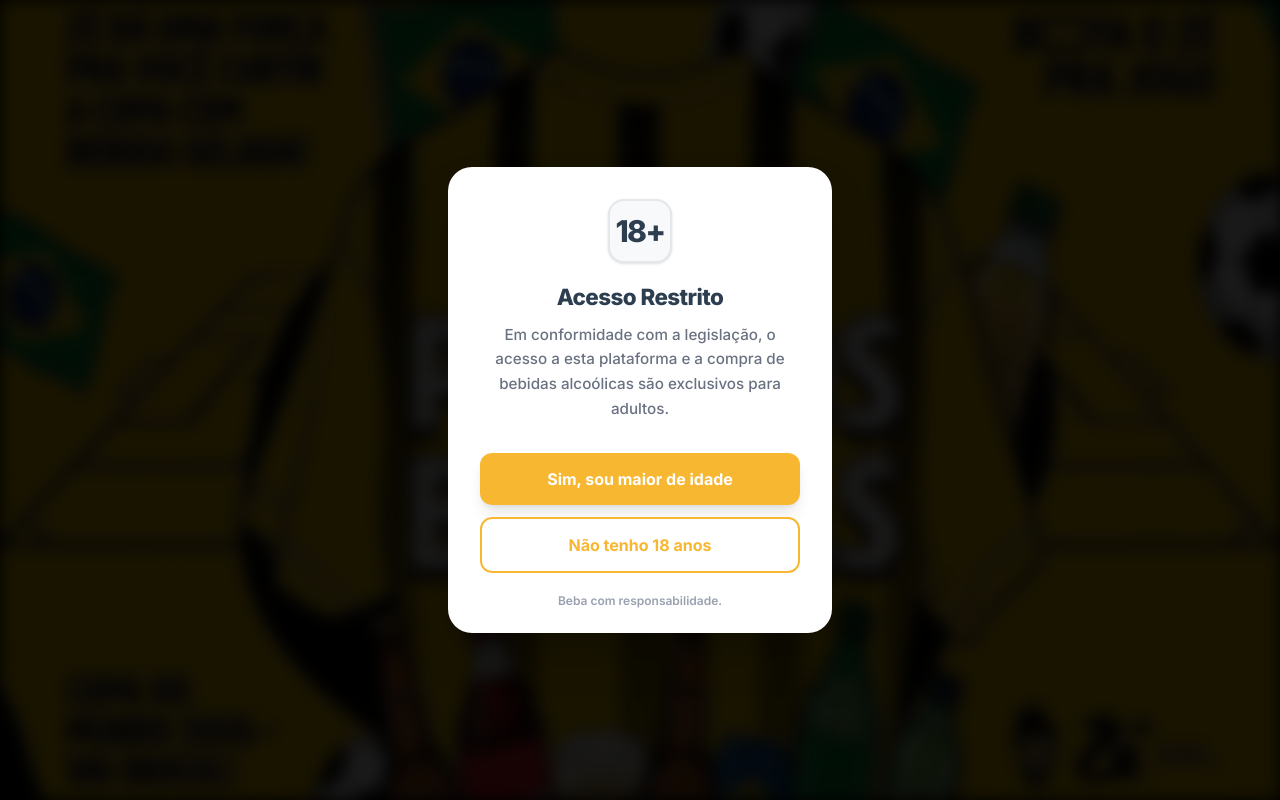
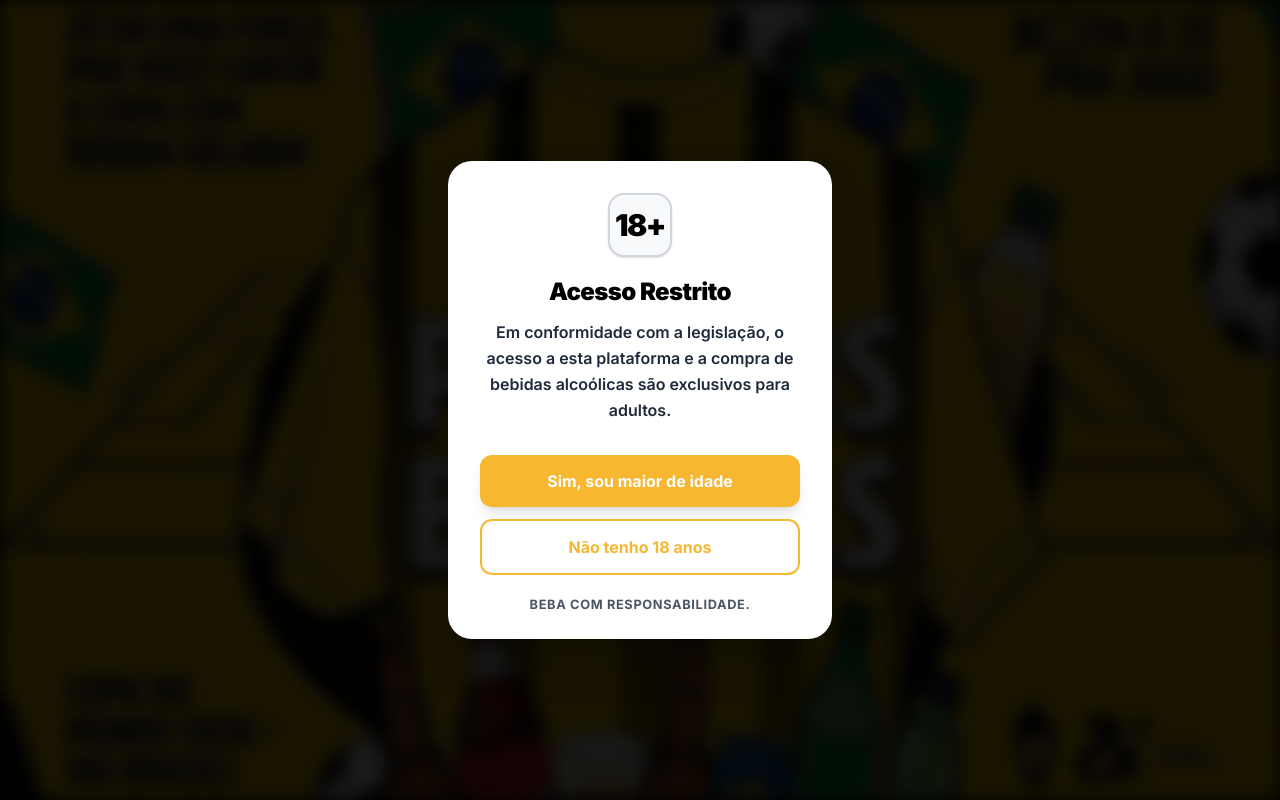
Before and after one commit to samiinunes19-gif/pedidin, a Next.js app: page / in a window 1280 px wide. Built offline with nearby package versions, Linux system fonts and the light colour scheme; no server answers.

Commit message:
style: improve typography and text colors in age gate

```diff
--- a/app/components/age-gate-wrapper.tsx
+++ b/app/components/age-gate-wrapper.tsx
@@ -28,13 +28,13 @@ function AccessModal({ onConfirm, onDeny }: { onConfirm: () => void; onDeny: ()
       <ModalBackground />
       <div className="fixed inset-0 z-[9999] flex items-center justify-center p-4">
         <div className="bg-white rounded-[1.5rem] p-8 max-w-sm w-full text-center shadow-2xl relative overflow-hidden pb-6">
-          <div className="w-16 h-16 mx-auto mb-5 bg-[#F8F9FA] border-2 border-gray-200 rounded-2xl flex items-center justify-center shadow-sm">
-            <span className="text-3xl font-extrabold text-[#2C3E50] tracking-tighter">18+</span>
+          <div className="w-16 h-16 mx-auto mb-5 bg-[#F8F9FA] border-2 border-gray-300 rounded-2xl flex items-center justify-center shadow-sm">
+            <span className="text-3xl font-black text-black tracking-tighter">18+</span>
           </div>
-          <h1 className="text-[#2C3E50] text-[1.4rem] leading-tight font-extrabold mb-3 font-inter tracking-tight">
+          <h1 className="text-black text-[1.5rem] leading-tight font-black mb-3 font-inter tracking-tight">
             Acesso Restrito
           </h1>
-          <p className="text-gray-500 text-[0.95rem] mb-8 leading-relaxed px-1 font-medium">
+          <p className="text-gray-800 text-[1rem] mb-8 leading-relaxed px-1 font-semibold">
             Em conformidade com a legislação, o acesso a esta plataforma e a compra de bebidas alcoólicas são exclusivos para adultos.
           </p>
           <div className="flex flex-col gap-3 mb-5 mt-5">
@@ -51,7 +51,7 @@ function AccessModal({ onConfirm, onDeny }: { onConfirm: () => void; onDeny: ()
               Não tenho 18 anos
             </button>
           </div>
-          <p className="text-gray-400 text-xs font-semibold mt-5">
+          <p className="text-gray-600 text-[0.8rem] font-bold mt-5 uppercase tracking-wider">
             Beba com responsabilidade.
           </p>
         </div>
```
